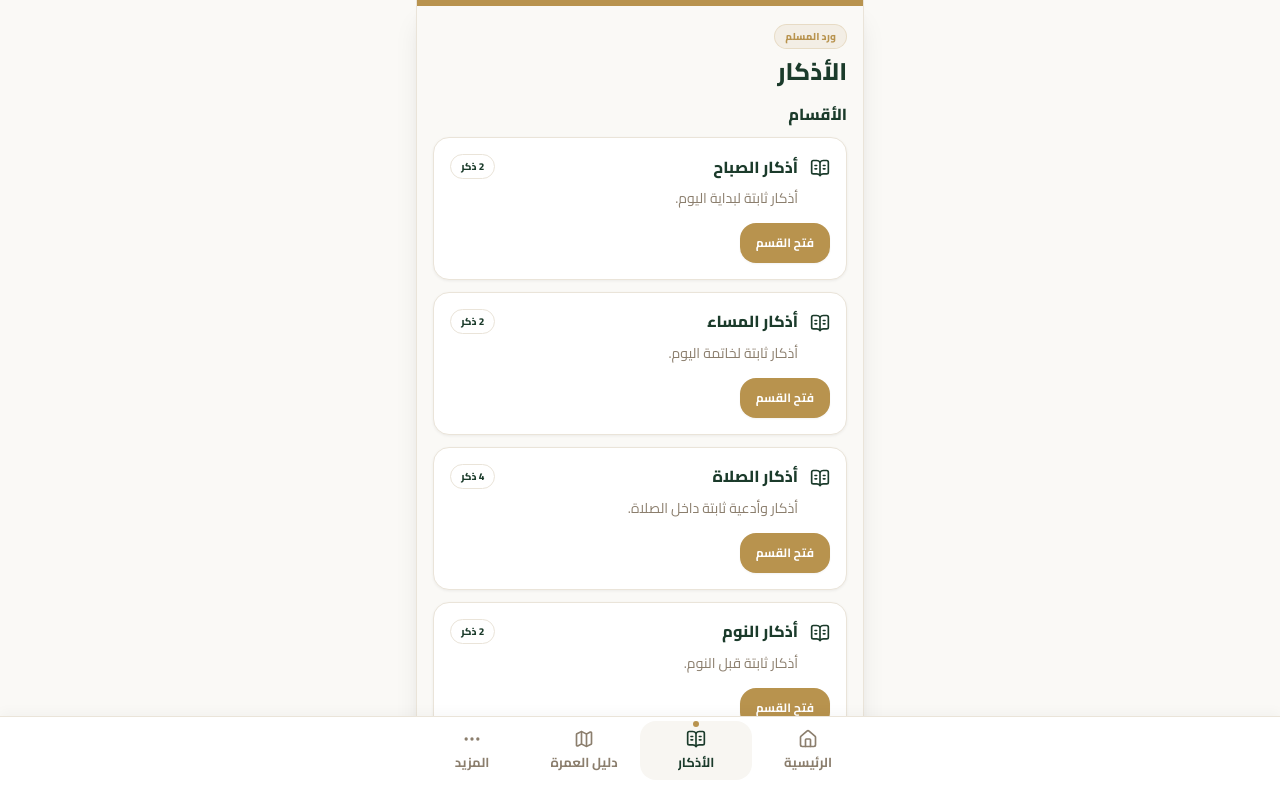
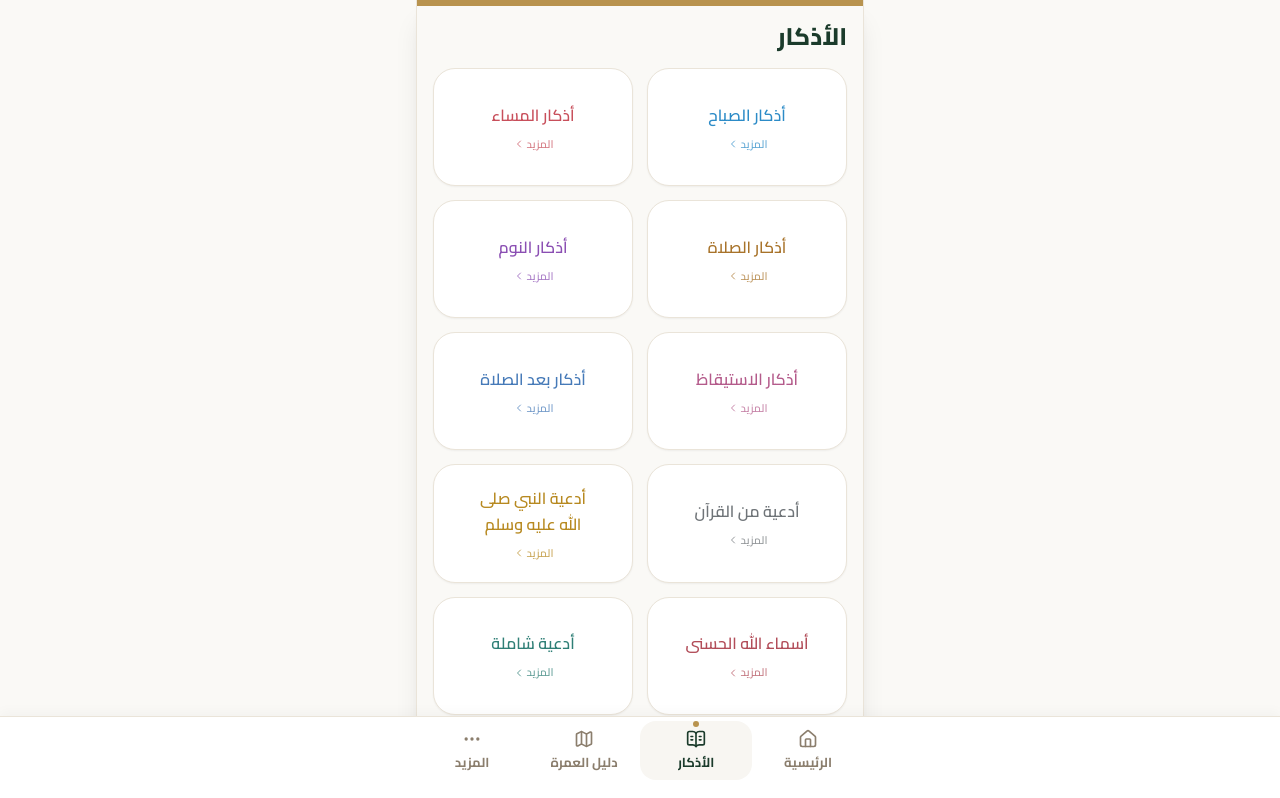
Before and after one commit to fasahcertificats-creator/nasayem-alkhair, a Next.js app: page /azkar in a window 1280 px wide. Shown: the top 798 px of the page. Built offline with nearby package versions, Linux system fonts and the light colour scheme.

Commit message:
Redesign Azkar categories grid

```diff
--- a/src/app/azkar/page.tsx
+++ b/src/app/azkar/page.tsx
@@ -1,9 +1,9 @@
 import Link from "next/link";
-import { BookOpenText } from "lucide-react";
+import { ChevronLeft } from "lucide-react";
+import type { CSSProperties } from "react";
 
 import { ROUTES } from "@/constants/routes.constants";
-import { AppBadge, AppButton, AppCard, spacing, typography } from "@/design-system";
-import { getAzkarItems } from "@/services/content";
+import { spacing, typography } from "@/design-system";
 import type { AzkarCategory } from "@/types";
 
 const categoryOrder = [
@@ -22,49 +22,49 @@ const categoryOrder = [
 const categoryMetadata: Record<
   AzkarCategory,
   {
-    description: string;
+    accent: string;
     title: string;
   }
 > = {
   morning: {
     title: "أذكار الصباح",
-    description: "أذكار ثابتة لبداية اليوم."
+    accent: "#2C8BC7"
   },
   evening: {
     title: "أذكار المساء",
-    description: "أذكار ثابتة لخاتمة اليوم."
+    accent: "#C84F5B"
   },
   prayer: {
     title: "أذكار الصلاة",
-    description: "أذكار وأدعية ثابتة داخل الصلاة."
+    accent: "#A8732A"
   },
   sleep: {
     title: "أذكار النوم",
-    description: "أذكار ثابتة قبل النوم."
+    accent: "#8B4FB3"
   },
   wakeup: {
     title: "أذكار الاستيقاظ",
-    description: "أذكار ثابتة عند الاستيقاظ."
+    accent: "#B45B8B"
   },
   "after-prayer": {
     title: "أذكار بعد الصلاة",
-    description: "أذكار ثابتة بعد السلام من الصلاة."
+    accent: "#467AB8"
   },
   "quran-duas": {
     title: "أدعية من القرآن",
-    description: "أدعية قرآنية جامعة."
+    accent: "#6F7478"
   },
   "prophetic-duas": {
     title: "أدعية النبي صلى الله عليه وسلم",
-    description: "أدعية نبوية صحيحة."
+    accent: "#B78920"
   },
   "names-of-allah": {
     title: "أسماء الله الحسنى",
-    description: "قراءة لأسماء ثابتة بلا عداد تكرار."
+    accent: "#B24D59"
   },
   "comprehensive-duas": {
     title: "أدعية شاملة",
-    description: "أدعية جامعة ثابتة."
+    accent: "#2F7F76"
   }
 };
 
@@ -75,7 +75,6 @@ export default function AzkarPage() {
       dir="rtl"
     >
       <section className={spacing.stack.xs} aria-labelledby="azkar-heading">
-        <AppBadge tone="gold">ورد المسلم</AppBadge>
         <h1
           className={`${typography.hierarchy.heading} ${typography.tone.primary}`}
           id="azkar-heading"
@@ -84,43 +83,33 @@ export default function AzkarPage() {
         </h1>
       </section>
 
-      <section className={spacing.stack.sm} aria-labelledby="azkar-categories-heading">
-        <h2
-          className={`${typography.hierarchy.subheading} ${typography.tone.primary}`}
-          id="azkar-categories-heading"
-        >
-          الأقسام
-        </h2>
-
-        <div className={spacing.stack.sm}>
+      <section aria-label="أقسام الأذكار">
+        <div className="grid grid-cols-2 gap-3 max-[330px]:grid-cols-1 sm:gap-3.5">
           {categoryOrder.map((category) => {
             const metadata = categoryMetadata[category];
-            const itemCount = getAzkarItems(category).length;
 
             return (
-              <AppCard className={`${spacing.inset.md} ${spacing.stack.sm}`} key={category}>
-                <div className={`flex items-start ${spacing.inline.sm}`}>
-                  <BookOpenText
-                    aria-hidden="true"
-                    className={`${typography.tone.primary} mt-1 size-5 shrink-0`}
-                  />
-                  <div className={`${spacing.stack.xs} min-w-0 flex-1`}>
-                    <div className={`flex items-center justify-between ${spacing.inline.sm}`}>
-                      <h3 className={`${typography.hierarchy.subheading} ${typography.tone.primary}`}>
-                        {metadata.title}
-                      </h3>
-                      <AppBadge tone="ivory">{itemCount} ذكر</AppBadge>
-                    </div>
-                    <p className={`${typography.hierarchy.body} ${typography.tone.muted}`}>
-                      {metadata.description}
-                    </p>
-                  </div>
-                </div>
-
-                <AppButton asChild tone="gold">
-                  <Link href={ROUTES.azkarCategory(category)}>فتح القسم</Link>
-                </AppButton>
-              </AppCard>
+              <Link
+                aria-label={`فتح قسم ${metadata.title}`}
+                className="group flex min-h-[118px] flex-col items-center justify-center rounded-[22px] border border-border bg-white px-3 py-5 text-center shadow-soft transition duration-200 hover:-translate-y-0.5 hover:border-[color:var(--category-accent)] hover:shadow-card focus-visible:outline-none focus-visible:ring-2 focus-visible:ring-[color:var(--category-accent)] focus-visible:ring-offset-2 focus-visible:ring-offset-background"
+                href={ROUTES.azkarCategory(category)}
+                key={category}
+                style={{ "--category-accent": metadata.accent } as CSSProperties}
+              >
+                <span
+                  className="max-w-full text-balance text-[15px] font-semibold leading-relaxed sm:text-base"
+                  style={{ color: metadata.accent }}
+                >
+                  {metadata.title}
+                </span>
+                <span
+                  className="mt-2 inline-flex items-center gap-0.5 text-[11px] font-medium opacity-75 transition group-hover:opacity-100"
+                  style={{ color: metadata.accent }}
+                >
+                  <span>المزيد</span>
+                  <ChevronLeft aria-hidden="true" className="size-3" />
+                </span>
+              </Link>
             );
           })}
         </div>
```
